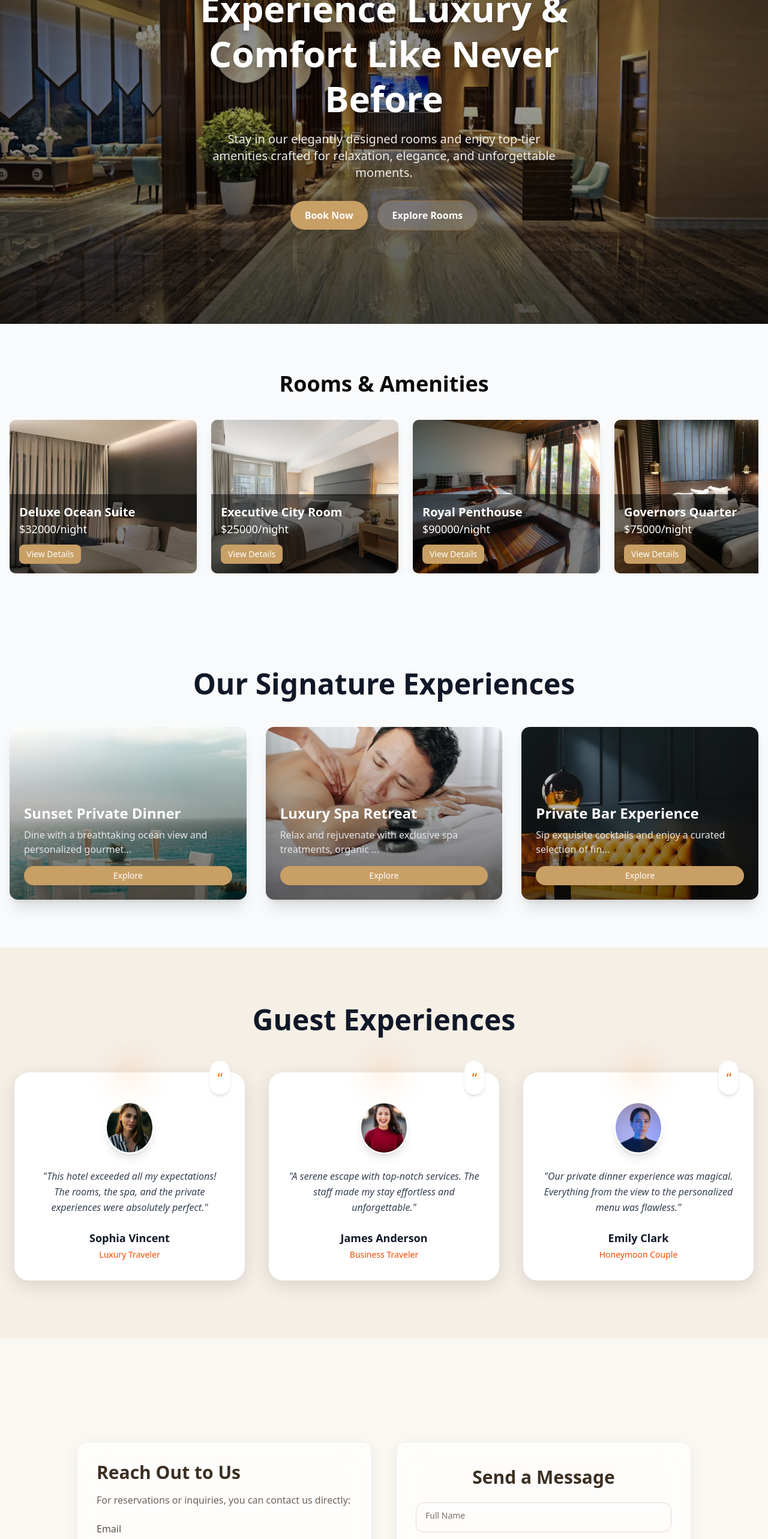
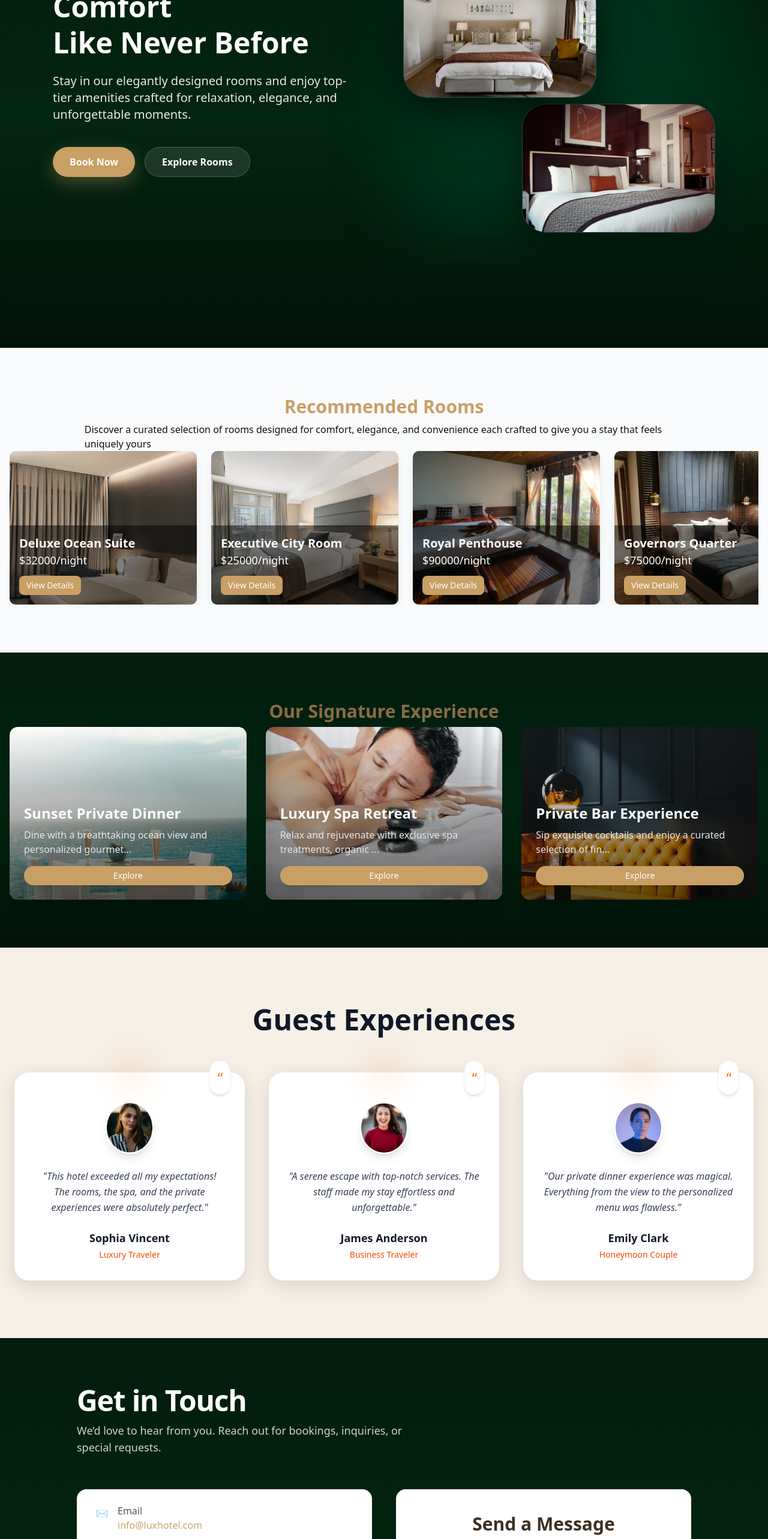
Before and after one commit to rowlandlawson/cli-samnoris, a Next.js app: page / in a window 1280 px wide. Shown: the part 180-2746 px from the top of the page at 60% size. Built offline with nearby package versions, Linux system fonts and the light colour scheme.

Commit message:
page revamp

```diff
--- a/app/components/Contact.tsx
+++ b/app/components/Contact.tsx
@@ -32,10 +32,10 @@ export default function ContactPage() {
   };
 
   return (
-    <section
-      className="min-h-screen w-full flex items-center justify-center px-4 py-16"
-      style={{ background: "#FAF8F3" }}
-    >
+    <section className="relative min-h-screen w-full bg-green-950 px-4 py-20 text-white overflow-hidden">
+      {/* Background overlay */}
+      <div className="absolute inset-0 bg-linear-to-b from-black/40 via-black/20 to-black/60" />
+
       {/* Toast */}
       <AnimatePresence>
         {status && (
@@ -43,8 +43,12 @@ export default function ContactPage() {
             initial={{ opacity: 0, y: -20 }}
             animate={{ opacity: 1, y: 0 }}
             exit={{ opacity: 0, y: -20 }}
-            className={`fixed top-6 px-6 py-3 rounded-xl shadow-lg text-white text-sm ${
-              status === "success" ? "bg-green-600" : "bg-red-500"
+            className={`fixed top-6 z-50 px-6 py-3 rounded-xl
+              shadow-[0_10px_40px_rgba(0,0,0,0.3)]
+              backdrop-blur-md text-sm ${
+                status === "success"
+                  ? "bg-green-600/90"
+                  : "bg-red-500/90"
               }`}
           >
             {status === "success"
@@ -54,24 +58,35 @@ export default function ContactPage() {
         )}
       </AnimatePresence>
 
-      <div className="flex flex-col md:flex-row gap-10 w-full max-w-5xl">
+      {/* Page Heading */}
+      <motion.div
+        initial={{ opacity: 0, y: 20 }}
+        animate={{ opacity: 1, y: 0 }}
+        transition={{ duration: 0.6 }}
+        className="relative z-10 max-w-5xl mx-auto mb-14 text-center md:text-left"
+      >
+        <h1 className="text-3xl md:text-5xl font-extrabold tracking-tight">
+          Get in Touch
+        </h1>
+        <p className="mt-3 text-base md:text-lg text-white/80 max-w-xl">
+          We’d love to hear from you. Reach out for bookings, inquiries, or special
+          requests.
+        </p>
+      </motion.div>
 
+      {/* Content */}
+      <div className="relative z-10 max-w-5xl mx-auto flex flex-col md:flex-row gap-10">
         {/* LEFT: Contact Info */}
         <motion.div
-          initial={{ opacity: 0, x: -50 }}
+          initial={{ opacity: 0, x: -40 }}
           animate={{ opacity: 1, x: 0 }}
           transition={{ duration: 0.6 }}
-          className="flex-1 bg-white/70 backdrop-blur-xl border border-[#E8E1D5]/50
-                     rounded-2xl p-8 shadow-[0_8px_25px_rgba(0,0,0,0.06)]"
+          className="flex-1 bg-white rounded-2xl shadow-md
+                     px-6 py-6 md:px-8 md:py-6"
         >
-          <h2 className="text-3xl font-semibold text-[#3C2F22] mb-4">
-            Reach Out to Us
-          </h2>
-          <p className="text-[#6F6257] mb-6">
-            For reservations or inquiries, you can contact us directly:
-          </p>
-
-          <div className="space-y-4">
+          <div className="space-y-6">
+            <div className="flex items-start gap-4">
+              <span className="mt-1 text-[#C6A56A]">✉️</span>
               <div>
                 <h3 className="font-medium text-[#5B4F45]">Email</h3>
                 <a
@@ -81,6 +96,10 @@ export default function ContactPage() {
                   info@luxhotel.com
                 </a>
               </div>
+            </div>
+
+            <div className="flex items-start gap-4">
+              <span className="mt-1 text-[#C6A56A]">📞</span>
               <div>
                 <h3 className="font-medium text-[#5B4F45]">Phone</h3>
                 <a
@@ -91,17 +110,18 @@ export default function ContactPage() {
                 </a>
               </div>
             </div>
+          </div>
         </motion.div>
 
         {/* RIGHT: Form */}
         <motion.div
-          initial={{ opacity: 0, x: 50 }}
+          initial={{ opacity: 0, x: 40 }}
           animate={{ opacity: 1, x: 0 }}
           transition={{ duration: 0.6 }}
-          className="flex-1 bg-white/70 backdrop-blur-xl border border-[#E8E1D5]/50
-                     rounded-2xl px-8 py-10 shadow-[0_8px_25px_rgba(0,0,0,0.06)]"
+          className="flex-1 bg-white rounded-2xl shadow-md
+                     px-6 py-8 md:px-8 md:py-10"
         >
-          <h2 className="text-3xl font-semibold text-center text-[#3C2F22] mb-6">
+          <h2 className="text-2xl md:text-3xl font-semibold text-center text-[#3C2F22] mb-6">
             Send a Message
           </h2>
 
@@ -114,8 +134,9 @@ export default function ContactPage() {
                 value={form.name}
                 onChange={handleChange}
                 required
-                className="w-full px-4 py-3 border border-[#E0D8CC] rounded-xl bg-transparent
-                           focus:ring-2 focus:ring-[#C6A56A] outline-none peer"
+                className="w-full px-4 py-3 border border-[#E0D8CC] rounded-xl
+                           bg-transparent outline-none peer
+                           focus:ring-2 focus:ring-[#C6A56A]"
               />
               <label className="absolute left-4 top-3 text-[#7A6E63] text-sm
                 transition-all peer-focus:-top-3 peer-focus:text-xs
@@ -132,8 +153,9 @@ export default function ContactPage() {
                 value={form.email}
                 onChange={handleChange}
                 required
-                className="w-full px-4 py-3 border border-[#E0D8CC] rounded-xl bg-transparent
-                           focus:ring-2 focus:ring-[#C6A56A] outline-none peer"
+                className="w-full px-4 py-3 border border-[#E0D8CC] rounded-xl
+                           bg-transparent outline-none peer
+                           focus:ring-2 focus:ring-[#C6A56A]"
               />
               <label className="absolute left-4 top-3 text-[#7A6E63] text-sm
                 transition-all peer-focus:-top-3 peer-focus:text-xs
@@ -150,8 +172,9 @@ export default function ContactPage() {
                 value={form.message}
                 onChange={handleChange}
                 required
-                className="w-full px-4 py-3 border border-[#E0D8CC] rounded-xl bg-transparent
-                           focus:ring-2 focus:ring-[#C6A56A] outline-none peer"
+                className="w-full px-4 py-3 border border-[#E0D8CC] rounded-xl
+                           bg-transparent outline-none peer
+                           focus:ring-2 focus:ring-[#C6A56A]"
               />
               <label className="absolute left-4 top-3 text-[#7A6E63] text-sm
                 transition-all peer-focus:-top-3 peer-focus:text-xs
@@ -165,8 +188,9 @@ export default function ContactPage() {
               whileHover={{ scale: 1.03 }}
               whileTap={{ scale: 0.97 }}
               type="submit"
-              className="w-full py-3 rounded-xl bg-[#C6A56A] text-white text-base
-                         font-medium shadow-md hover:bg-[#AD8A56] transition"
+              className="w-full py-3 rounded-xl bg-[#C6A56A]
+                         text-white font-medium shadow-md
+                         hover:bg-[#AD8A56] transition"
             >
               Send Message
             </motion.button>
--- a/app/components/Experience.tsx
+++ b/app/components/Experience.tsx
@@ -5,15 +5,17 @@ import Image from "next/image";
 import { Button } from "@/components/ui/button";
 import { experiences } from "@/data/data";
 import { Dialog, DialogContent, DialogHeader, DialogTitle } from "@/components/ui/dialog";
+import SectionHeading from "./Helper/SectionHeading";
+
 
 export const SignatureExperience = () => {
   const [selectedExp, setSelectedExp] = useState<(typeof experiences)[number] | null>(null);
 
   return (
-    <section className="relative w-full bg-gray-50 py-20 px-4">
-      <h2 className="text-4xl md:text-5xl font-bold text-center mb-12 text-gray-900">
-        Our Signature Experiences
-      </h2>
+    <section className="relative w-full bg-green-950 py-20 px-4">
+      <div className="absolute inset-0 bg-linear-to-b from-black/40 via-black/20 to-black/60" />
+
+      <SectionHeading heading="Our Signature Experience" subheading={""}      />
 
       {/* Grid of Experiences */}
       <div className="grid md:grid-cols-3 gap-8">
--- /dev/null
+++ b/app/components/Helper/ScrollToTop.tsx
@@ -0,0 +1,36 @@
+'use client'
+
+import React, { useEffect, useState } from 'react'
+import { FaArrowUp } from 'react-icons/fa'
+
+const ScrollToTop = () => {
+    const [isVisible, setIsVisible] = useState(false)
+
+    useEffect(()=>{
+        const toggleVisible = ()=> {
+            if(window.scrollY > 300) {
+                setIsVisible(true);
+            } else {
+                setIsVisible(false);
+            }
+        };
+        window.addEventListener("scroll", toggleVisible);
+        return () => window.removeEventListener("scroll", toggleVisible);
+    },[])
+
+    const scrollToTop = () => {
+        window.scrollTo({
+            top: 0,
+            behavior: "smooth",
+        });
+    }
+  return (
+    <div className='fixed bottom-4 animate-pulse right-4'>{isVisible &&
+        <button onClick={scrollToTop} className='bg-rose-700 text-white rounded-full w-12 h-12 flex items-center justify-center focus:outline-none'>
+            <FaArrowUp />
+        </button>}
+    </div>
+  )
+}
+
+export default ScrollToTop;
--- /dev/null
+++ b/app/components/Helper/SectionHeading.tsx
@@ -0,0 +1,16 @@
+import React from 'react'
+
+type Props = {
+    heading: string;
+    subheading: string;
+}
+const SectionHeading = ({heading, subheading}: Props) => {
+  return (
+    <div className='w-[80%] mx-auto flex flex-col items-center'>
+        <h1 className='text-xl sm:text-3xl text-[#C89F65] font-bold'>{heading}</h1>
+        <p className='mt-2 text-[#111111] sm:text-base text-sm font-medium'>{subheading}</p>
+    </div>
+  )
+}
+
+export default SectionHeading;
--- a/app/components/Hero.tsx
+++ b/app/components/Hero.tsx
@@ -1,43 +1,120 @@
 "use client";
 import Image from "next/image";
+import { useState } from "react";
 
 export const Hero = () => {
+  const [open, setOpen] = useState(false);
+
   return (
-    <section className="relative w-full h-[90vh] flex items-center justify-center overflow-hidden">
-
-      {/* Background Image */}
+    <section className="relative w-full min-h-[95vh] bg-green-950 overflow-hidden">
+      {/* Background overlay */}
+      <div className="absolute inset-0 bg-linear-to-b from-black/40 via-black/20 to-black/60" />
+      {/* Mobile background image */}
+<div className="absolute inset-0 md:hidden">
   <Image
-        src="/images/hero.png"
-        alt="Luxury Hotel Hero"
+    src="/images/hero1.png" // choose ONE image
+    alt="Luxury interior background"
     fill
     priority
-        className="object-cover object-center brightness-75"
+    className="object-cover opacity-30"
   />
+</div>
 
-      {/* Overlay Gradient */}
-      <div className="absolute inset-0 bg-linear-to-b from-black/40 via-black/20 to-black/60"></div>
+      <div className="relative z-50 max-w-6xl mx-auto px-6 grid grid-cols-1 md:grid-cols-2 items-center gap-16 mt-16 md:mt-0 py-16 md:py-2">
 
-      {/* Content */}
-      <div className="relative z-20 max-w-3xl mx-auto px-4 text-center text-white">
-        <h1 className="text-4xl md:text-6xl font-extrabold leading-tight drop-shadow-lg">
-          Experience Luxury & Comfort Like Never Before
+        {/* TEXT */}
+        <div className="text-white py-8 md:py-2">
+          <h1 className="text-3xl md:text-5xl font-extrabold leading-tight">
+            Experience Luxury & Comfort <br /> Like Never Before
           </h1>
 
-        <p className="mt-4 text-lg md:text-xl opacity-90 max-w-xl mx-auto">
+          <p className="mt-5 text-lg md:text-xl opacity-90 max-w-lg">
             Stay in our elegantly designed rooms and enjoy top-tier amenities crafted for relaxation, elegance, and unforgettable moments.
           </p>
 
-        {/* Buttons */}
-        <div className="mt-8 flex items-center justify-center gap-4">
-          <button className="px-6 py-3 bg-[#C89F65] hover:bg-[#8C6A3B] transition rounded-full text-white font-semibold shadow-lg">
+          <div className="mt-10 flex gap-4">
+            <button
+              onClick={() => setOpen(true)}
+              className="px-7 py-3 rounded-full bg-[#C89F65] hover:bg-[#8C6A3B] transition font-semibold shadow-[0_10px_30px_rgba(200,159,101,0.35)]"
+            >
               Book Now
             </button>
-          <button className="px-6 py-3 bg-white/20 backdrop-blur-md border border-[#8C6A3B] hover:bg-white/30 transition rounded-full text-white font-semibold">
+
+            <button className="px-7 py-3 rounded-full bg-white/10 backdrop-blur-md border border-white/20 hover:bg-white/20 transition font-semibold">
               Explore Rooms
             </button>
           </div>
         </div>
 
+        {/* IMAGE COMPOSITION */}
+        <div className="relative hidden md:flex justify-center items-center">
+          {/* glow */}
+          <div className="absolute inset-0 bg-emerald-400/10 blur-3xl rounded-[3rem]" />
+
+          {/* container */}
+          <div className="relative w-[520px] h-[560px]">
+
+            {/* Main Image */}
+            <div className="absolute top-30 left-0 z-20 rounded-[2.5rem] overflow-hidden
+              bg-white/5 backdrop-blur-xl border border-white/10
+              shadow-[0_30px_80px_rgba(0,0,0,0.6)]">
+              <Image
+                src="/images/hero1.png"
+                alt="Luxury interior"
+                width={320}
+                height={420}
+                priority
+                className="object-cover"
+              />
+            </div>
+
+            {/* Secondary Image */}
+            <div className="absolute bottom-0 right-0 z-10 rounded-[2.5rem] overflow-hidden
+              bg-white/5 backdrop-blur-xl border border-white/10
+              shadow-[0_20px_60px_rgba(0,0,0,0.45)]">
+              <Image
+                src="/images/hero.png"
+                alt="Luxury detail"
+                width={320}
+                height={400}
+                className="object-cover"
+              />
+            </div>
+          </div>
+        </div>
+      </div>
+
+      {/* PAYMENT MODAL */}
+      {open && (
+        <div className="fixed inset-0 z-50 flex items-center justify-center bg-black/70 backdrop-blur-sm">
+          <div className="w-full max-w-md rounded-2xl bg-green-950 border border-white/10 p-6 shadow-[0_40px_100px_rgba(0,0,0,0.8)]">
+            <h3 className="text-xl font-bold text-white">
+              Complete Your Booking
+            </h3>
+
+            <p className="mt-2 text-white/70 text-sm">
+              Secure your reservation with a quick payment.
+            </p>
+
+            <div className="mt-6 space-y-3">
+              <button className="w-full py-3 rounded-xl bg-[#C89F65] hover:bg-[#8C6A3B] transition font-semibold text-white">
+                Pay with Card
+              </button>
+
+              <button className="w-full py-3 rounded-xl bg-white/10 hover:bg-white/20 transition font-semibold text-white">
+                Pay on Arrival
+              </button>
+            </div>
+
+            <button
+              onClick={() => setOpen(false)}
+              className="mt-6 w-full text-sm text-white/60 hover:text-white transition"
+            >
+              Cancel
+            </button>
+          </div>
+        </div>
+      )}
     </section>
   );
 };
--- a/app/components/Navbar.tsx
+++ b/app/components/Navbar.tsx
@@ -54,9 +54,9 @@ export const Navbar = () => {
     <div className="md:hidden">
       <button onClick={() => setIsOpen(!isOpen)}>
         {isOpen ? (
-          <X className="w-7 h-7 text-orange-500" />
+          <X className="w-7 h-7 text-[#8C6A3B]" />
         ) : (
-          <Menu className="w-7 h-7 text-orange-500" />
+          <Menu className="w-7 h-7 text-[#8C6A3B]" />
         )}
       </button>
     </div>
--- a/app/components/rooms/RoomCard.tsx
+++ b/app/components/rooms/RoomCard.tsx
@@ -6,7 +6,8 @@ import { Button } from "@/components/ui/button";
 // eslint-disable-next-line @typescript-eslint/no-explicit-any
 export const RoomCard = ({ room, onViewDetails }: any) => {
   return (
-    <div className="relative group rounded-lg overflow-hidden shadow-lg w-full">
+    <section className="w-full max-w-5xl">
+      <div className="relative group rounded-lg overflow-hidden shadow-lg w-full">
       <Image
         src={room.image}
         alt={room.name}
@@ -15,7 +16,7 @@ export const RoomCard = ({ room, onViewDetails }: any) => {
         className="object-cover w-full h-64 group-hover:scale-105 transition-all"
       />
 
-      {/* Overlay */}
+        {/* Overlay */}
       <div className="absolute bottom-0 left-0 right-0 bg-black/50 text-white p-4">
         <h3 className="text-xl font-semibold">{room.name}</h3>
         <p className="text-lg">${room.price}/night</p>
@@ -30,5 +31,7 @@ export const RoomCard = ({ room, onViewDetails }: any) => {
         </Button>
       </div>
     </div>
+    </section>
+
   );
 };
--- a/app/components/rooms/RoomsCarousel.tsx
+++ b/app/components/rooms/RoomsCarousel.tsx
@@ -4,6 +4,8 @@ import { useState } from "react";
 import { RoomCard } from "./RoomCard";
 import { rooms } from "../../../data/data";
 import { RoomDetailsDialog } from "./RoomsDetailsDialog";
+import SectionHeading from "../Helper/SectionHeading";
+
 
 export const RoomsCarousel = () => {
   // eslint-disable-next-line @typescript-eslint/no-explicit-any
@@ -11,8 +13,9 @@ export const RoomsCarousel = () => {
 
   return (
     <section className="py-20 px-4 bg-gray-50">
-      <h2 className="text-4xl font-bold text-center mb-10">Rooms & Amenities</h2>
-
+      <SectionHeading heading="Recommended Rooms"
+      subheading="Discover a curated selection of rooms designed for comfort, elegance, and convenience each crafted to give you a stay that feels uniquely yours"
+      />
       {/* ALWAYS HORIZONTAL + SCROLLABLE */}
       <div
         className="
--- a/app/page.tsx
+++ b/app/page.tsx
@@ -6,7 +6,7 @@ import { Testimonials } from "./components/Testimonials";
 
 export default function Home() {
   return (
-    <div className="w-full bg-[#FAF8F4]">
+    <div className="w-full">
       <Hero />
       <RoomsCarousel />
       <SignatureExperience />
```
Also changed, not shown: public/images/hero.png, public/images/hero1.png (added). Lines whose indentation alone changed are shown as unchanged.
